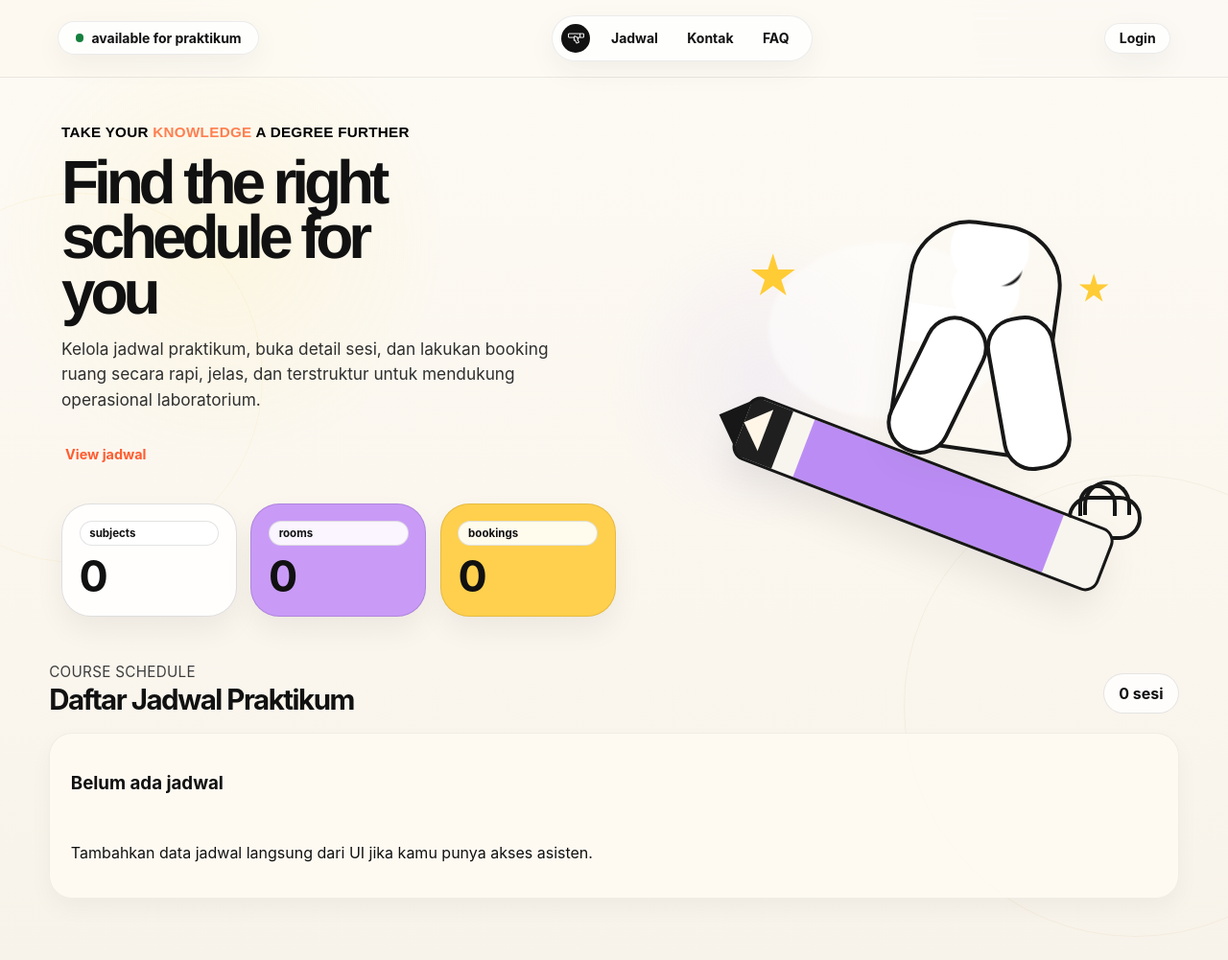
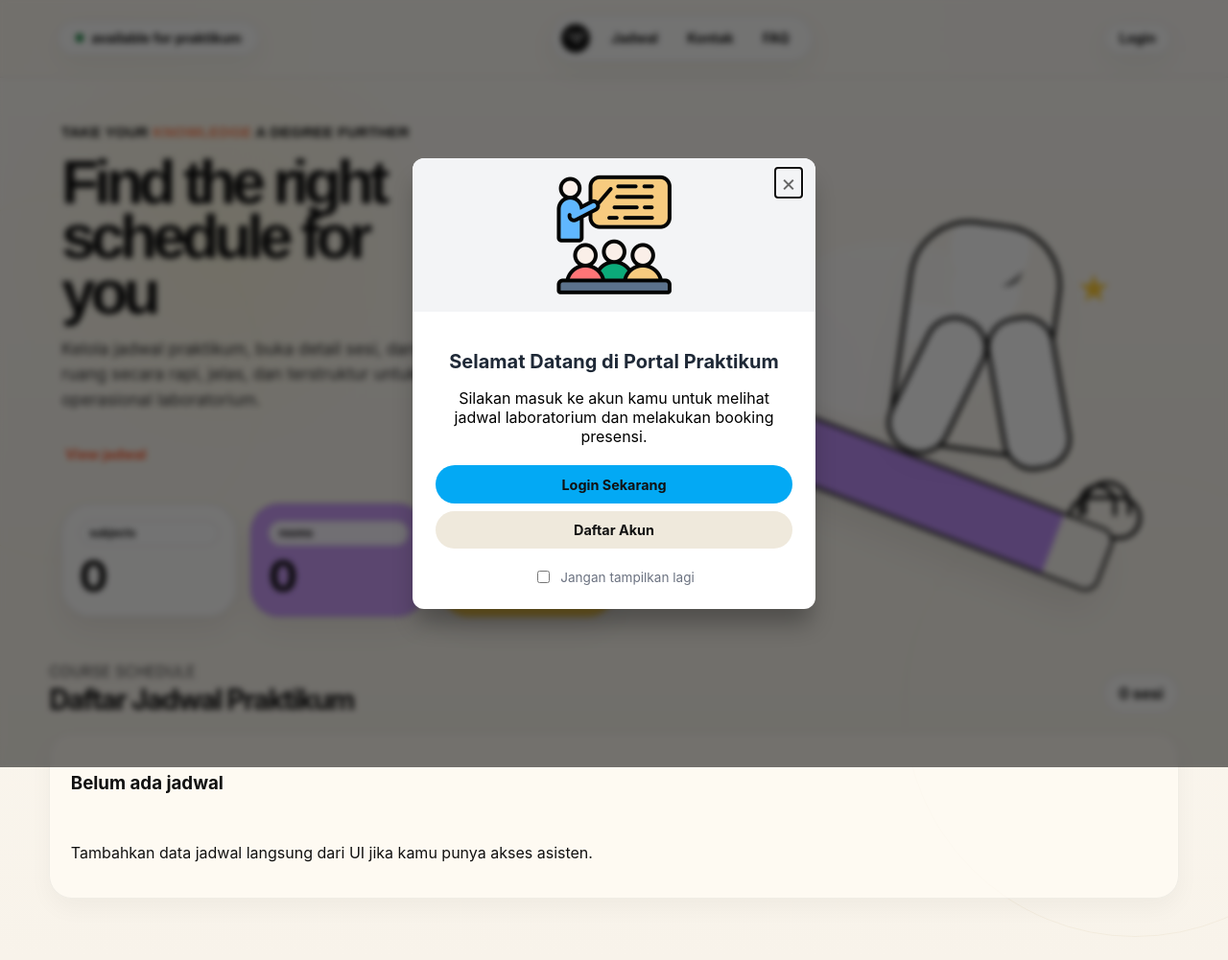
Before and after one commit to naufalyuu1234/jadwalpraktikum_laboratorium, a Django app: page / in a window 1280 px wide. Shown: the whole page at 96% size. Run offline with Django 5.2, Linux system fonts and the light colour scheme; data that the repository does not hold is empty.

Commit message:
penambahan pop up modal user jika belum login atau register

```diff
--- /dev/null
+++ b/schedule/static/js/welcome_modal.js
@@ -0,0 +1,46 @@
+document.addEventListener('DOMContentLoaded', () => {
+  const modal = document.getElementById('welcomeModal');
+  const closeBtn = document.getElementById('closeModalBtn');
+  const dontShowCheckbox = document.getElementById('dontShowAgain');
+  const ctaButtons = modal ? modal.querySelectorAll('.modal-actions a') : [];
+
+  if (!modal) return;
+
+  // 1. Cek status localStorage saat halaman dimuat
+  const isHidden = localStorage.getItem('hideWelcomeModal') === 'true';
+
+  if (!isHidden) {
+    setTimeout(() => {
+      modal.showModal();
+    }, 400);
+  }
+
+  // 2. Fungsi penutupan modal & simpan preferensi
+  function closeModal() {
+    if (dontShowCheckbox && dontShowCheckbox.checked) {
+      localStorage.setItem('hideWelcomeModal', 'true');
+    }
+    modal.close();
+  }
+
+  if (closeBtn) closeBtn.addEventListener('click', closeModal);
+
+  // 3. Jika user mengklik tombol Login/Register di dalam modal, langsung tutup modalnya
+  ctaButtons.forEach(btn => {
+    btn.addEventListener('click', () => {
+      modal.close();
+    });
+  });
+
+  // 4. Tutup saat pengguna mengklik area backdrop di luar modal
+  modal.addEventListener('click', (e) => {
+    const rect = modal.getBoundingClientRect();
+    const isClickedInside = (
+      rect.top <= e.clientY && e.clientY <= rect.top + rect.height &&
+      rect.left <= e.clientX && e.clientX <= rect.left + rect.width
+    );
+    if (!isClickedInside) {
+      closeModal();
+    }
+  });
+});
--- /dev/null
+++ b/schedule/static/schedule/css/components/modal.css
@@ -0,0 +1,72 @@
+/* Custom Native Dialog Styling */
+.welcome-modal {
+  border: none;
+  border-radius: 12px;
+  padding: 0;
+  width: 90%;
+  max-width: 420px;
+  box-shadow: 0 20px 25px -5px rgba(0, 0, 0, 0.3);
+  background: #ffffff;
+  overflow: hidden;
+  position: relative;
+}
+
+/* Backdrop Overlay */
+.welcome-modal::backdrop {
+  background: rgba(0, 0, 0, 0.55);
+  backdrop-filter: blur(3px);
+}
+
+.modal-close-icon {
+  position: absolute;
+  top: 10px;
+  right: 14px;
+  background: transparent;
+  border: none;
+  font-size: 1.5rem;
+  cursor: pointer;
+  color: #666;
+  z-index: 10;
+}
+
+.modal-header-img {
+  width: 100%;
+  height: 160px;
+  background-color: #f3f4f6;
+  display: flex;
+  align-items: center;
+  justify-content: center;
+}
+
+.modal-header-img img {
+  max-height: 80%;
+  object-fit: contain;
+}
+
+.modal-body {
+  padding: 1.5rem;
+  text-align: center;
+}
+
+.modal-body h2 {
+  font-size: 1.25rem;
+  margin-bottom: 0.5rem;
+  color: #1f2937;
+}
+
+.modal-actions {
+  display: flex;
+  flex-direction: column;
+  gap: 0.5rem;
+  margin: 1.25rem 0;
+}
+
+.checkbox-remember {
+  display: flex;
+  align-items: center;
+  justify-content: center;
+  gap: 0.5rem;
+  font-size: 0.85rem;
+  color: #6b7280;
+  cursor: pointer;
+}
--- a/schedule/templates/schedule/base.html
+++ b/schedule/templates/schedule/base.html
@@ -6,6 +6,8 @@
     <meta name="viewport" content="width=device-width, initial-scale=1.0" />
     <title>{% block title %}Sistem Penjadwalan Praktikum{% endblock %}</title>
     <link rel="stylesheet" href="{% static 'schedule/css/base.css' %}" />
+    <!-- Perbaikan Path CSS Modal -->
+    <link rel="stylesheet" href="{% static 'schedule/css/components/modal.css' %}" />
     {% block extra_css %}{% endblock %}
   </head>
   <body>
@@ -40,14 +42,21 @@
         <div class="header-right">
           {% if user.is_authenticated %}
           <!-- Safe POST Logout Form -->
-            <form action="{% url 'authentication:logout' %}" method="post" class="nav-logout-form">
+          <form
+            action="{% url 'authentication:logout' %}"
+            method="post"
+            class="nav-logout-form"
+          >
             {% csrf_token %}
             <button type="submit" class="status-chip header-action btn-logout">
               Logout
             </button>
           </form>
           {% else %}
-            <a class="status-chip header-action" href="{% url 'authentication:login' %}">
+          <a
+            class="status-chip header-action"
+            href="{% url 'authentication:login' %}"
+          >
             Login
           </a>
           {% endif %}
@@ -56,40 +65,38 @@
     </header>
 
     {% if messages %}
-    <div class="popup-layer" data-popup-layer aria-live="polite" aria-atomic="true">
+    <div
+      class="popup-layer"
+      data-popup-layer
+      aria-live="polite"
+      aria-atomic="true"
+    >
       {% for message in messages %}
-      <div class="popup-message popup-message-{{ message.level_tag }}" data-popup-message>
+      <div
+        class="popup-message popup-message-{{ message.level_tag }}"
+        data-popup-message
+      >
         <div class="popup-message-panel">
-
-          <!-- Icon Popup (Setiap tag berdiri sendiri di baris utuh) -->
+          <!-- Icon Popup -->
           <div class="popup-message-icon" aria-hidden="true">
-            {% if 'success' in message.tags %}
-              :)
-            {% elif 'error' in message.tags %}
-              :(
-            {% elif 'warning' in message.tags %}
-              :|
-            {% else %}
-              :i
+            {% if 'success' in message.tags %} :)
+            {% elif 'error' in message.tags %} :(
+            {% elif 'warning' in message.tags %} :|
+            {% else %} :i
             {% endif %}
           </div>
 
           <!-- Judul & Isi Pesan -->
           <div class="popup-message-body">
             <p class="popup-message-title">
-              {% if 'success' in message.tags %}
-                Berhasil
-              {% elif 'error' in message.tags %}
-                Gagal
-              {% elif 'warning' in message.tags %}
-                Perhatian
-              {% else %}
-                Info
+              {% if 'success' in message.tags %} Berhasil
+              {% elif 'error' in message.tags %} Gagal
+              {% elif 'warning' in message.tags %} Perhatian
+              {% else %} Info
               {% endif %}
             </p>
             <p class="popup-message-text">{{ message }}</p>
           </div>
-
         </div>
       </div>
       {% endfor %}
@@ -118,5 +125,11 @@
         }, 3500);
       });
     </script>
+
+    <!-- Perbaikan Path Include Template & Script JS Modal -->
+    {% if not user.is_authenticated and request.resolver_match.url_name != 'login' and request.resolver_match.url_name != 'register' %}
+  {% include 'schedule/components/welcome_modal.html' %}
+  <script src="{% static 'js/welcome_modal.js' %}"></script>
+{% endif %}
   </body>
 </html>
--- /dev/null
+++ b/schedule/templates/schedule/components/welcome_modal.html
@@ -0,0 +1,25 @@
+{% load static %}
+<dialog id="welcomeModal" class="welcome-modal">
+  <button type="button" class="modal-close-icon" id="closeModalBtn" aria-label="Tutup">&times;</button>
+
+  <div class="modal-header-img">
+    <img src="{% static 'assets/profile.png' %}" alt="Welcome Poster" />
+  </div>
+
+  <div class="modal-body">
+    <h2>Selamat Datang di Portal Praktikum</h2>
+    <p class="muted">
+      Silakan masuk ke akun kamu untuk melihat jadwal laboratorium dan melakukan booking presensi.
+    </p>
+
+    <div class="modal-actions">
+      <a href="{% url 'authentication:login' %}" class="button button-primary">Login Sekarang</a>
+      <a href="{% url 'authentication:register' %}" class="button button-secondary">Daftar Akun</a>
+    </div>
+
+    <label class="checkbox-remember">
+      <input type="checkbox" id="dontShowAgain" />
+      <span>Jangan tampilkan lagi</span>
+    </label>
+  </div>
+</dialog>
```
Lines whose indentation alone changed are shown as unchanged.
